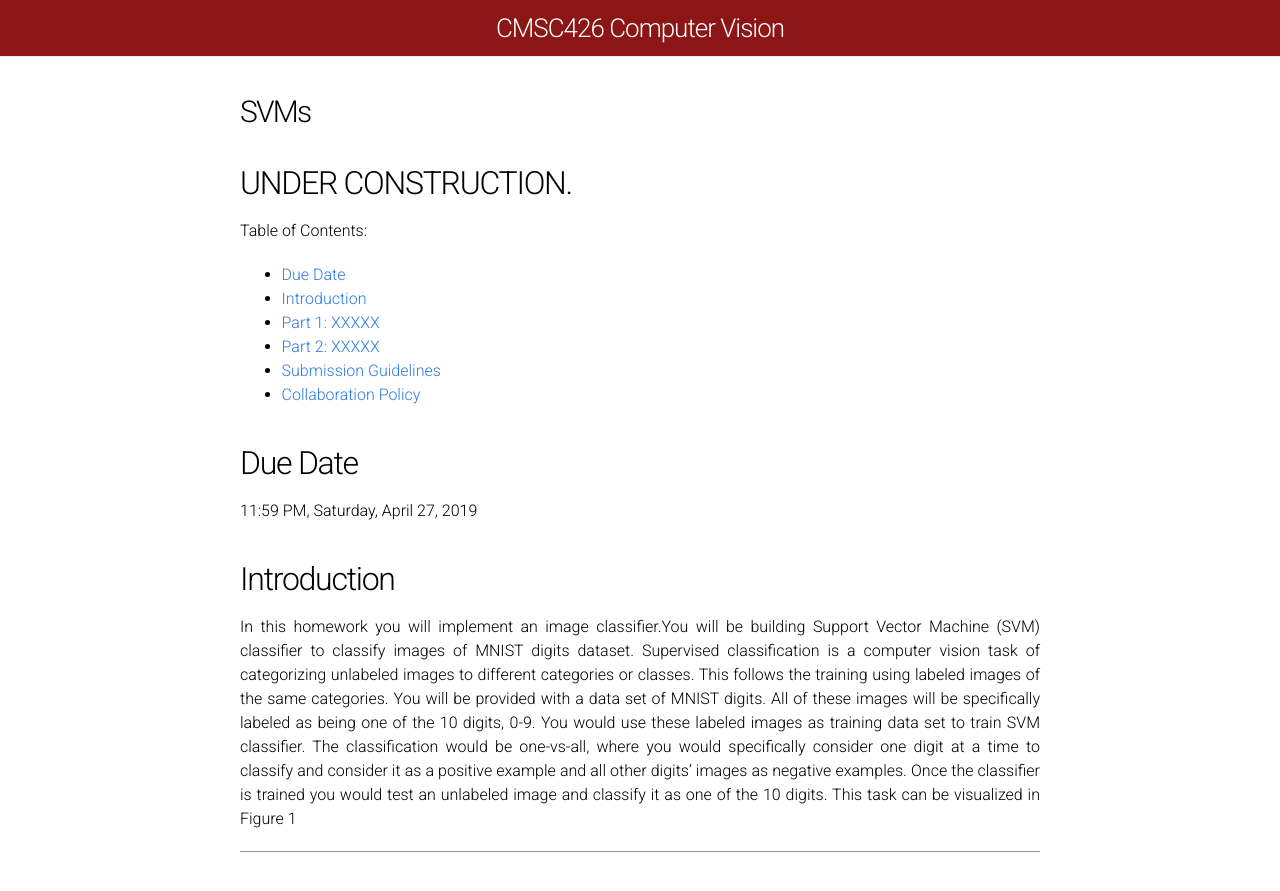
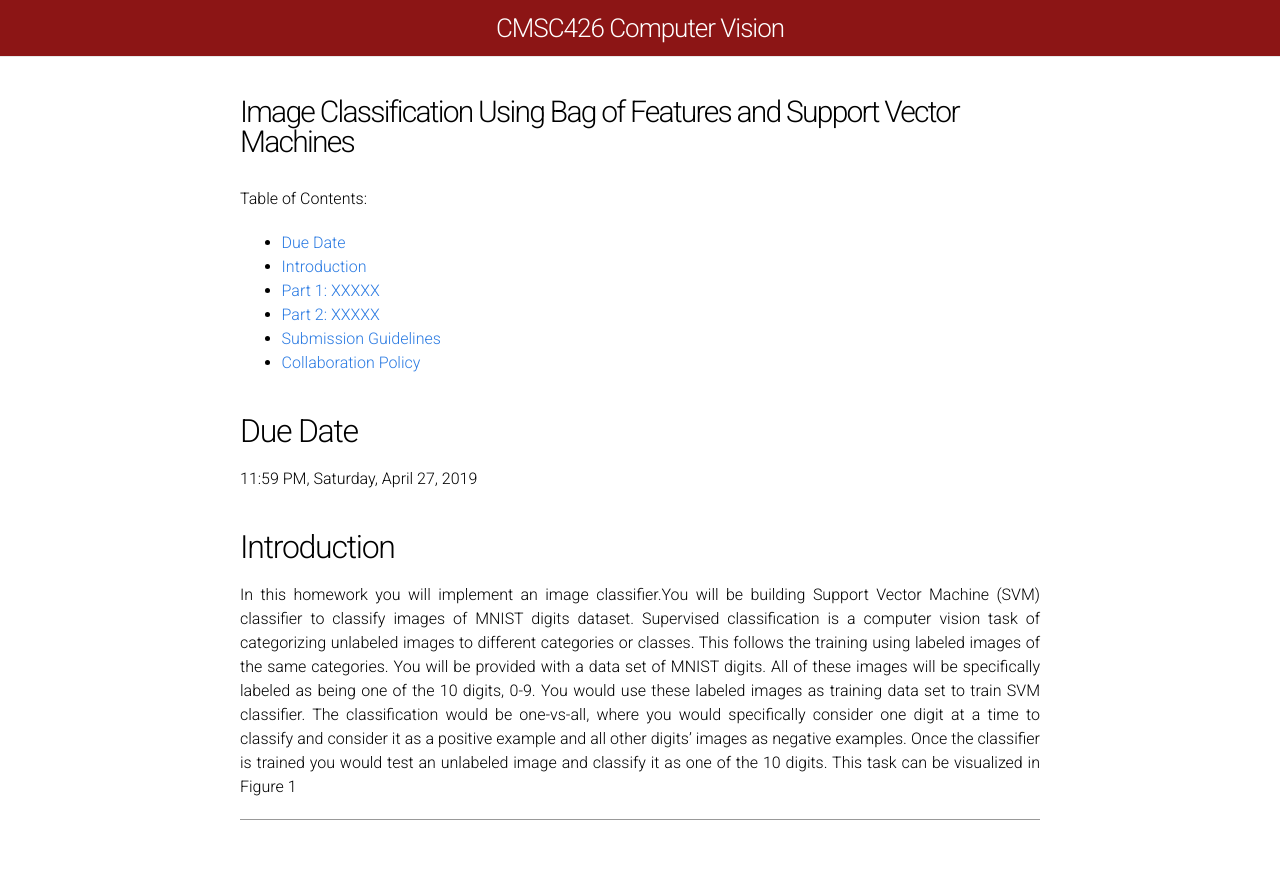
Before and after one commit to cmsc426spring2019/cmsc426spring2019.github.io, a Jekyll site: the page built from hw3.md, in a window 1280 px wide and 900 px high. Shown: the top 891 px of the window. Built offline with Jekyll 4.4.1, drawn with Linux system fonts in a browser that asks for light colours.

Commit message:
Update hw3.md

```diff
--- a/hw3.md
+++ b/hw3.md
@@ -1,11 +1,11 @@
 ---
 layout: page
 mathjax: true
-title: SVMs
+title: Image Classification Using Bag of Features and Support Vector Machines
 permalink: /2019/hw/hw3/
 ---
 
-## UNDER CONSTRUCTION.
+
 
 Table of Contents:
 - [Due Date](#due)
```
